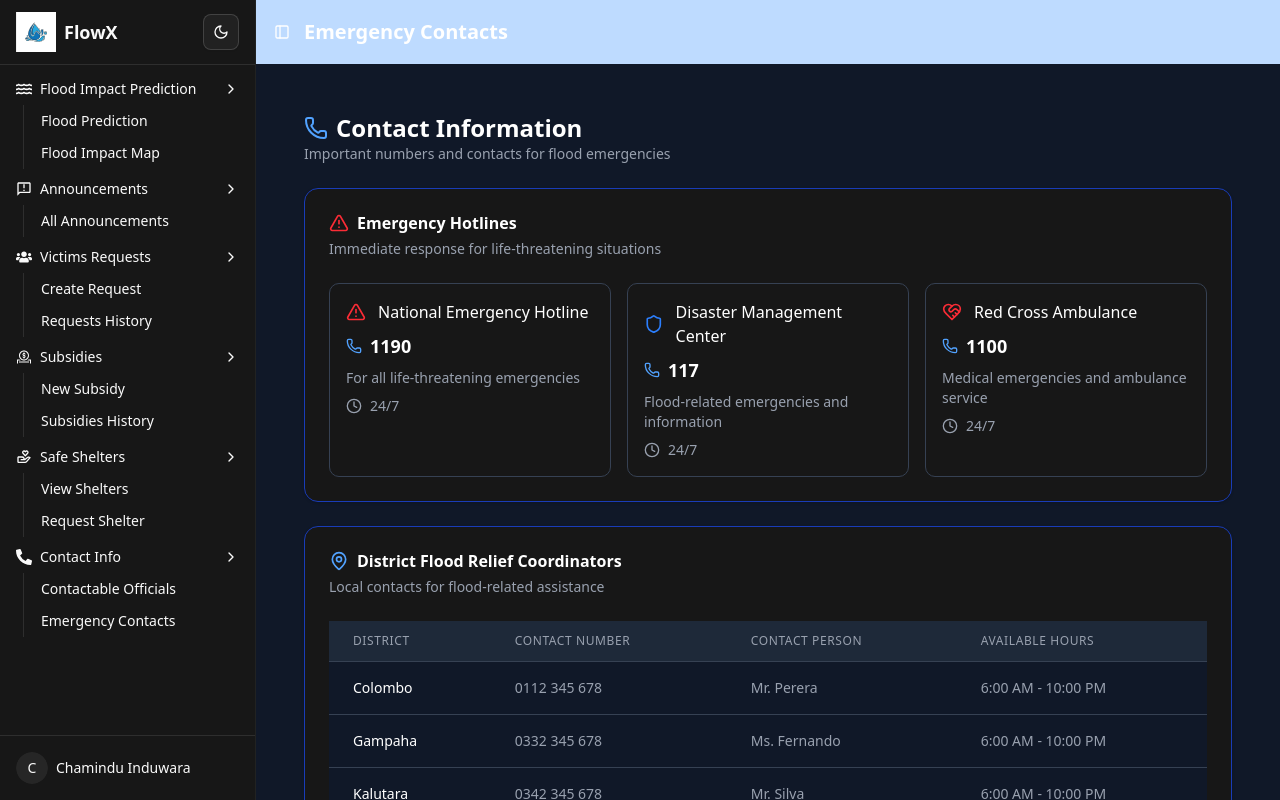
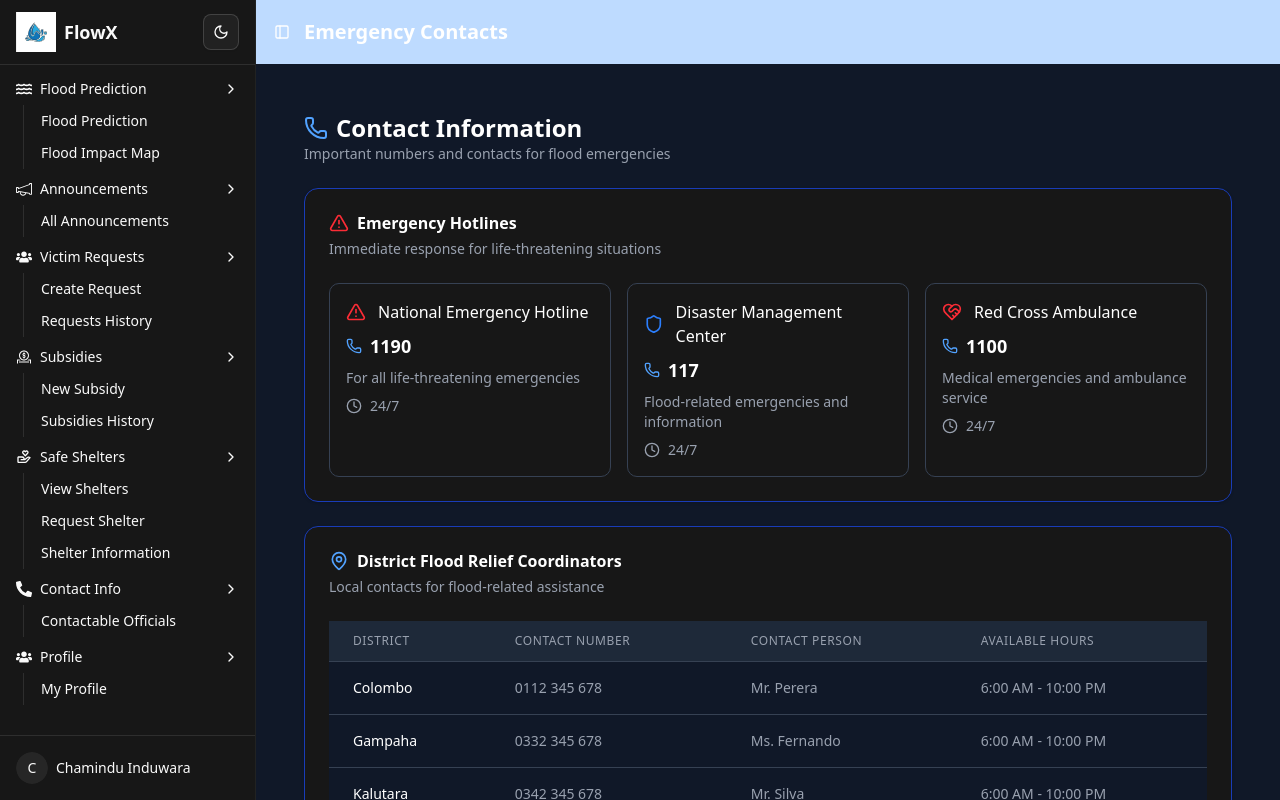
Before and after one commit to NIBM-GALLE/GAHDSE241F-flowx, a React (Vite) app in the folder public-web-app/client/: page /contact in a window 1280 px wide. Shown: the top 800 px of the page. Built offline with nearby package versions, Linux system fonts and the light colour scheme; the HTML template or start-up script is replaced by a standard one.

Commit message:
Refactor sidebar navigation titles and update routes

```diff
--- a/public-web-app/client/src/App.jsx
+++ b/public-web-app/client/src/App.jsx
@@ -68,7 +68,6 @@ function App() {
               <ShelterRequest />
             </ProtectedRoute>
           } />
-          <Route path="/contact" element={<Contact />} />
           <Route path="/shelter-information" element={
             <ProtectedRoute>
               <ShelterInformation />
@@ -79,6 +78,8 @@ function App() {
               <UserProfile />
             </ProtectedRoute>
           } />
+
+          <Route path="/contact" element={<Contact />} />
         </Routes>
       </BrowserRouter>
     </ThemeProvider>
--- a/public-web-app/client/src/components/sidebar/app-sidebar.jsx
+++ b/public-web-app/client/src/components/sidebar/app-sidebar.jsx
@@ -26,7 +26,7 @@ import {
 export function AppSidebar({ ...props }) {
   const navMain = [
     {
-      title: "Flood Impact Prediction",
+      title: "Flood Prediction",
       icon: FaWater,
       items: [
         {
@@ -41,7 +41,7 @@ export function AppSidebar({ ...props }) {
     },
     {
       title: "Announcements",
-      icon: MdOutlineAnnouncement,
+      icon: TfiAnnouncement,
       items: [
         {
           title: "All Announcements",
@@ -50,16 +50,16 @@ export function AppSidebar({ ...props }) {
       ],
     },
     {
-      title: "Victims Requests",
+      title: "Victim Requests",
       icon: FaUsers,
       items: [
         {
           title: "Create Request",
-          url: "/victims/create",
+          url: "/victim-request",
         },
         {
           title: "Requests History",
-          url: "/victims/history",
+          url: "/victims-history",
         },
       ],
     },
@@ -69,11 +69,11 @@ export function AppSidebar({ ...props }) {
       items: [
         {
           title: "New Subsidy",
-          url: "/subsidies/new",
+          url: "/new-subsidies",
         },
         {
           title: "Subsidies History",
-          url: "/subsidies/history",
+          url: "/subsidy-history",
         },
       ],
     },
@@ -87,7 +87,11 @@ export function AppSidebar({ ...props }) {
         },
         {
           title: "Request Shelter",
-          url: "/shelters/requests",
+          url: "/shelter-request",
+        },
+        {
+          title: "Shelter Information",
+          url: "/shelter-information",
         },
       ],
     },
@@ -97,11 +101,17 @@ export function AppSidebar({ ...props }) {
       items: [
         {
           title: "Contactable Officials",
-          url: "/contact-info",
-        },
+          url: "/contact",
+        }
+      ],
+    },
+    {
+      title: "Profile",
+      icon: FaUsers,
+      items: [
         {
-          title: "Emergency Contacts",
-          url: "/emergency-contacts",
+          title: "My Profile",
+          url: "/user-profile",
         },
       ],
     },
--- a/public-web-app/client/src/components/sidebar/nav-user.jsx
+++ b/public-web-app/client/src/components/sidebar/nav-user.jsx
@@ -44,7 +44,7 @@ export function NavUser({ user }) {
       </DropdownMenuTrigger>
       <DropdownMenuContent align="end" className="w-56">
         <DropdownMenuLabel>My Account</DropdownMenuLabel>
-        <DropdownMenuItem>
+        <DropdownMenuItem onClick={() => navigate("/user-profile")}>
           <CircleUserRound className="mr-2 size-4" />
           Profile
         </DropdownMenuItem>
```
